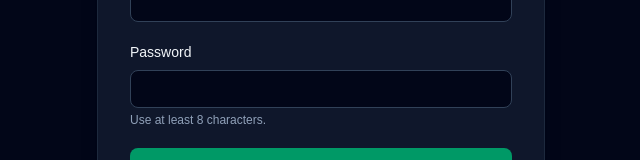
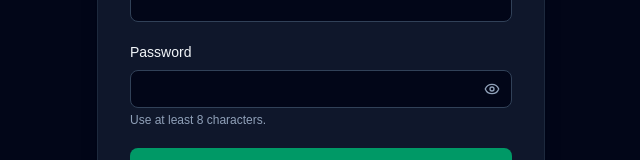
Before and after one commit to NathanZK/ChessEcho, a Next.js app in the folder frontend/: page /register in a window 1280 px wide. Shown: the part 348-508 px from the top of the page, without its empty margins (319-959 px from the left). Built offline with nearby package versions, Linux system fonts and the light colour scheme; no server answers.

Commit message:
Add show/hide password toggle to registration form

```diff
--- a/frontend/src/app/register/page.tsx
+++ b/frontend/src/app/register/page.tsx
@@ -3,12 +3,14 @@
 import Link from 'next/link';
 import { FormEvent, useState } from 'react';
 import { useRouter } from 'next/navigation';
+import { Eye, EyeOff } from 'lucide-react';
 import { register } from '@/services/api';
 
 export default function RegisterPage() {
   const router = useRouter();
   const [email, setEmail] = useState('');
   const [password, setPassword] = useState('');
+  const [passwordVisible, setPasswordVisible] = useState(false);
   const [error, setError] = useState('');
   const [busy, setBusy] = useState(false);
 
@@ -46,15 +48,26 @@ export default function RegisterPage() {
         </label>
         <label className="block text-sm font-medium">
           Password
+          <div className="relative mt-2">
             <input
-            className="mt-2 w-full rounded-lg border border-slate-700 bg-slate-950 px-3 py-2"
-            type="password"
+              className="w-full rounded-lg border border-slate-700 bg-slate-950 px-3 py-2 pr-11"
+              type={passwordVisible ? 'text' : 'password'}
               autoComplete="new-password"
               required
               minLength={8}
               value={password}
               onChange={(event) => setPassword(event.target.value)}
             />
+            <button
+              type="button"
+              onClick={() => setPasswordVisible((visible) => !visible)}
+              aria-label={passwordVisible ? 'Hide password' : 'Show password'}
+              aria-pressed={passwordVisible}
+              className="absolute inset-y-0 right-0 flex items-center rounded-r-lg px-3 text-slate-400 hover:text-slate-100 focus:outline-none focus-visible:ring-2 focus-visible:ring-emerald-500"
+            >
+              {passwordVisible ? <EyeOff aria-hidden="true" className="h-4 w-4" /> : <Eye aria-hidden="true" className="h-4 w-4" />}
+            </button>
+          </div>
           <span className="mt-1 block text-xs text-slate-400">Use at least 8 characters.</span>
         </label>
         <button disabled={busy} className="w-full rounded-lg bg-emerald-600 px-4 py-2 font-semibold hover:bg-emerald-500 disabled:opacity-50">
```
Also changed, not shown: 1 other file (tests, documents, lock files or other folders). Lines whose indentation alone changed are shown as unchanged.
